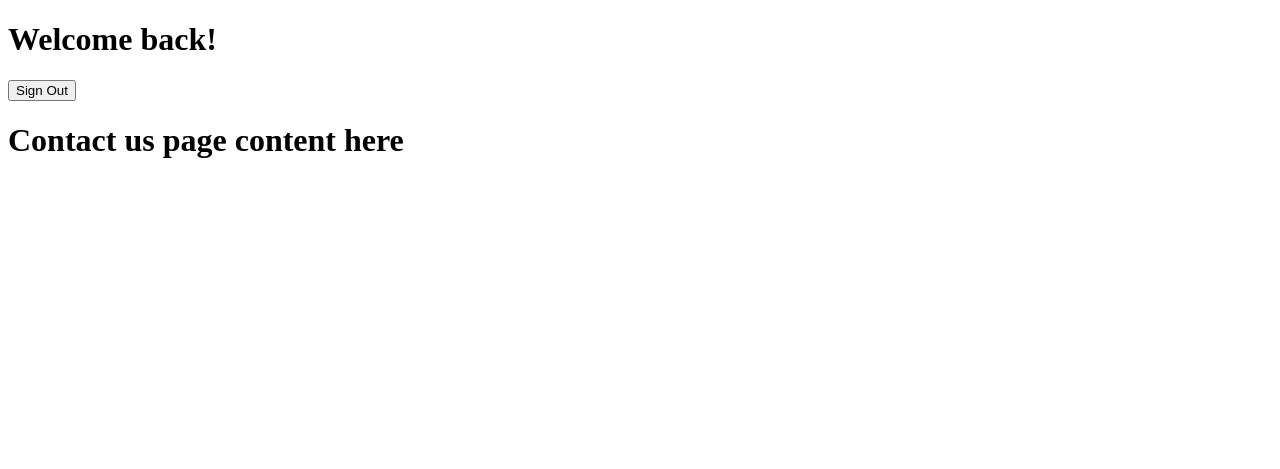
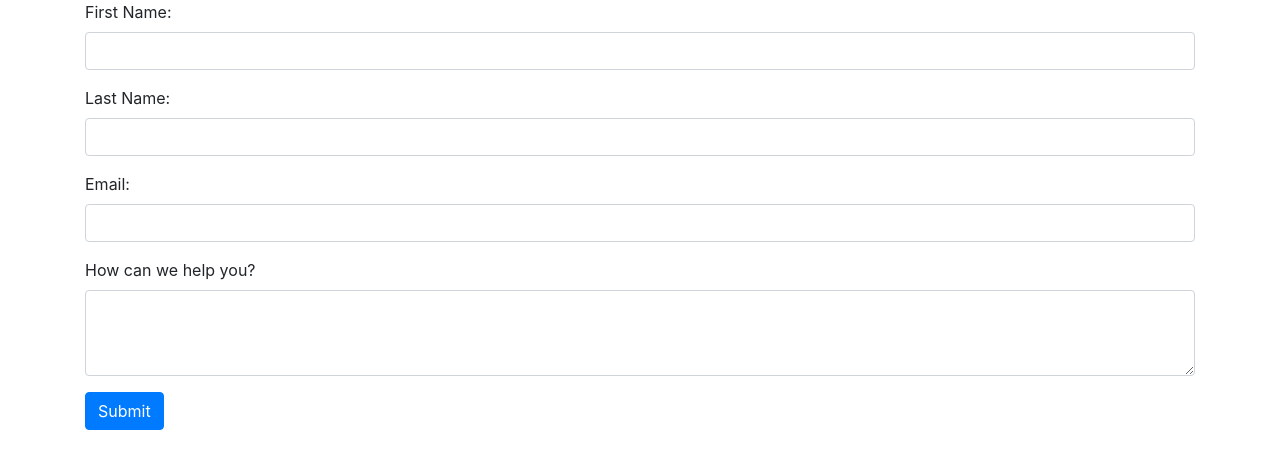
Before and after one commit to ken9496/First_Flask, a Flask app: page /contact in a window 1280 px wide. Shown: the top 469 px of the page. Run offline with Flask 2, Linux system fonts and the light colour scheme; some libraries are stand-ins or nearby versions.

Commit message:
added non-functioning contact us form

```diff
--- a/app.py
+++ b/app.py
@@ -1,18 +1,18 @@
-from flask import Flask, render_template
+from flask import Flask, render_template, request
 app = Flask(__name__)
 
 
 @app.route("/")
 def index():
-    signed_in = True  # we are hardcoding this just to demonstrate how we can do conditionals in our template files
-    return render_template('index.html', signed_in=signed_in)
+    first_name = request.args.get('first_name')
+    last_name = request.args.get('last_name')
+    return render_template('index.html', first_name=first_name,  last_name=last_name)
 
 
 @app.route("/contact")
 def contact():
-    signed_in = True  # we are hardcoding this just to demonstrate how we can do conditionals in our template files
-    return render_template('contact.html', signed_in=signed_in)
+    return render_template('contact.html')
 
 
 if __name__ == '__main__':
-    app.run()
+    app.run(debug=True)
--- a/templates/contact.html
+++ b/templates/contact.html
@@ -1,4 +1,27 @@
 {% extends "main.html" %}
 {% block content %}
-<h1>Contact us page content here</h1>
+<form action="{{ url_for('index') }}">
+    <div class="form-group">
+        <label for="first_name">First Name:</label>
+        <input type='text' name='first_name' class="form-control" />
+    </div>
+
+    <div class="form-group">
+        <label for="last_name">Last Name:</label>
+        <input type='text' name='last_name' class="form-control" />
+    </div>
+
+    <div class="form-group">
+        <label for="email">Email:</label>
+        <input type='text' name='email' class="form-control" />
+    </div>
+
+    <div class="form-group">
+        <label for="question">How can we help you?</label>
+        <textarea type='text' name='question' class="form-control" rows="3">
+    </textarea>
+    </div>
+
+    <button type="submit" class="btn btn-primary">Submit</button>
+</form>
 {% endblock %}
--- a/templates/index.html
+++ b/templates/index.html
@@ -1,5 +1,8 @@
 {% extends "main.html" %}
 {% block content %}
+{% if first_name %}
+<p>Thanks for contacting us, {{first_name}} {{last_name}}</p>
+{% endif %}
 <h1>Homepage content here</h1>
-<a href="/contact">Contact Us</a>
+<a href="{{ url_for('contact') }}" class="btn">Contact Us</a>
 {% endblock %}
--- a/templates/main.html
+++ b/templates/main.html
@@ -1,22 +1,22 @@
 <!DOCTYPE html>
-<html>
+<html lang="en">
 
 <head>
     <meta charset="utf-8">
+    <meta name="viewport" content="width=device-width, initial-scale=1, maximum-scale=1, user-scalable=no">
+
     <title></title>
+    <!-- Bootstrap 4.1.3 -->
+    <link rel="stylesheet" href="https://stackpath.bootstrapcdn.com/bootstrap/4.1.3/css/bootstrap.min.css"
+        integrity="sha384-MCw98/SFnGE8fJT3GXwEOngsV7Zt27NXFoaoApmYm81iuXoPkFOJwJ8ERdknLPMO" crossorigin="anonymous">
 </head>
 
 <body>
-    {% if signed_in %}
-    <h1>Welcome back!</h1>
-    <button>Sign Out</button>
-    {% else %}
-    <button>Sign In</button>
-    <button>Sign Up</button>
-    {% endif %}
-    {% block content %}
+    <div class="container">
+        {% block content %}
 
-    {% endblock %}
+        {% endblock %}
+    </div>
 </body>
 
 </html>
```
Also changed, not shown: 1 other file.
